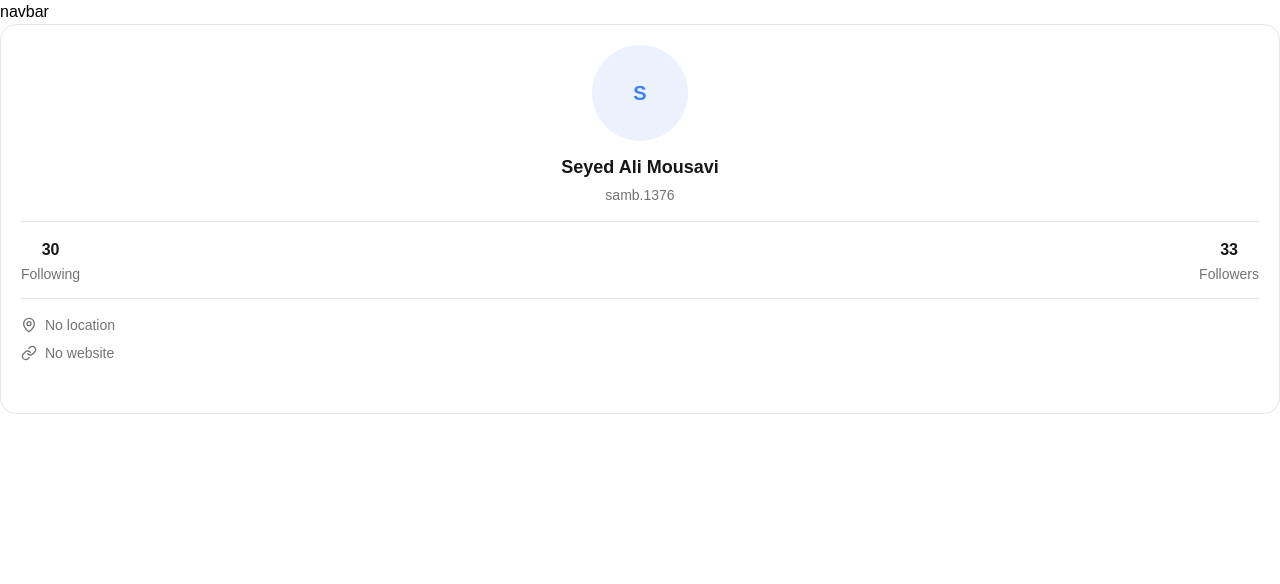
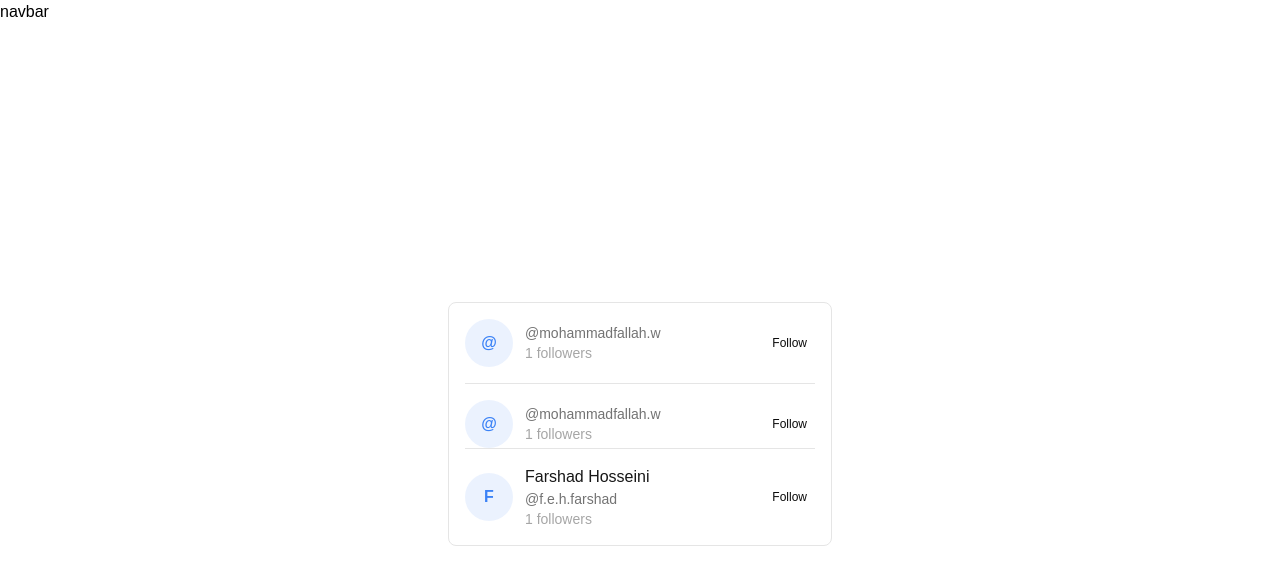
Before and after one commit to Five-o-One/Socially, a React (Vite) app: page / in a window 1280 px wide. Shown: the top 584 px of the page. Built offline with nearby package versions, Linux system fonts and the light colour scheme.

Commit message:
feat(UserRow): implement UserRow component and update Home layout to see what i did.

```diff
--- a/data/mmd.tsx
+++ b/data/mmd.tsx
@@ -1,27 +1,26 @@
-import UserInfoModal, { type User } from "../components/modals/UserInfoModal";
-//test data
-export default function Home() {
-  const testUser = {
-    name: "John Doe",
-    bio: "I am a software engineer from Tehran.",
-    location: "Tehran, Iran",
-    website: "https://my-portfolio.com",
-  };
+const mockUser = {
+  name: "John Doe",
+  bio: "I am a software engineer from Tehran.",
+  location: "Tehran, Iran",
+  website: "https://my-portfolio.com",
+};
 
-  const handleSave = (updatedData: User) => {
-    console.log("Data saved successfully:", updatedData);
-  };
-
-  const handleCancel = () => {
-    console.log("Modal closed without saving.");
-  };
-
-  return (
-    <div className="flex items-center justify-center min-h-screen bg-black/10">
-      <UserInfoModal
-        user={testUser}
-        onCancel={handleCancel}
-        onSubmit={handleSave}
-      />
-    </div>
-  );
+const mockUsers = [
+  {
+    avatarSrc: "",
+    username: "@mohammadfallah.w",
+    followers: 1,
+  },
+  {
+    avatarSrc: "",
+    username: "@mohammadfallah.w",
+    followers: 1,
+  },
+  {
+    avatarSrc: "",
+    name: "Farshad Hosseini",
+    username: "@f.e.h.farshad",
+    followers: 1,
+  },
+];
+export { mockUsers, mockUser };
--- /dev/null
+++ b/src/components/UserInfo/UserRow.tsx
@@ -0,0 +1,40 @@
+import { AppButton } from "../AppButton";
+import { AppImage } from "../AppImage";
+
+interface UserRowProps {
+  avatarSrc: string;
+  name?: string;
+  username: string;
+  followers: number;
+  onFollow: () => void;
+}
+
+export default function UserRow({
+  avatarSrc,
+  name,
+  username,
+  followers,
+  onFollow,
+}: UserRowProps) {
+  return (
+    <div className="flex items-center justify-between gap-3">
+      <div className="flex items-center gap-3 min-w-0">
+        <AppImage
+          src={avatarSrc}
+          alt={name ?? username}
+          variant="circle"
+          size="md"
+        />
+        <div className="min-w-0">
+          {name && <p className="text-text font-medium truncate">{name}</p>}
+          <p className="text-text-secondary text-sm truncate">{username}</p>
+          <p className="text-text-tertiary text-sm">{followers} followers</p>
+        </div>
+      </div>
+
+      <AppButton variant="secondary" size="sm" onClick={onFollow}>
+        Follow
+      </AppButton>
+    </div>
+  );
+}
--- a/src/layout/Home.tsx
+++ b/src/layout/Home.tsx
@@ -1,22 +1,44 @@
 // export default function Home() {
 //   return <div>Home</div>;
 // }
-//it is for see what we did in info card
-import { AppCard } from "../components/AppCard";
-import InfoCard from "../components/UserInfo/InfoCard";
+//it is for see what we did in userrow
+import UserRow from "../components/UserInfo/UserRow";
+
+const mockUsers = [
+  {
+    avatarSrc: "",
+    username: "@mohammadfallah.w",
+    followers: 1,
+  },
+  {
+    avatarSrc: "",
+    username: "@mohammadfallah.w",
+    followers: 1,
+  },
+  {
+    avatarSrc: "",
+    name: "Farshad Hosseini",
+    username: "@f.e.h.farshad",
+    followers: 1,
+  },
+];
 
 export default function Home() {
   return (
-    <AppCard>
-      <InfoCard
-        avatarSrc=""
-        name="Seyed Ali Mousavi"
-        username="samb.1376"
-        following={30}
-        followers={33}
-        location="No location"
-        website="No website"
-      />
-    </AppCard>
+    <div className="min-h-screen flex items-center justify-center bg-bg">
+      <div className="w-full max-w-sm flex flex-col divide-y divide-border rounded-lg border border-border p-4">
+        {mockUsers.map((user, index) => (
+          <div key={index} className={index !== 0 ? "pt-4" : "pb-4"}>
+            <UserRow
+              avatarSrc={user.avatarSrc}
+              name={user.name}
+              username={user.username}
+              followers={user.followers}
+              onFollow={() => console.log(`followed ${user.username}`)}
+            />
+          </div>
+        ))}
+      </div>
+    </div>
   );
 }
```
